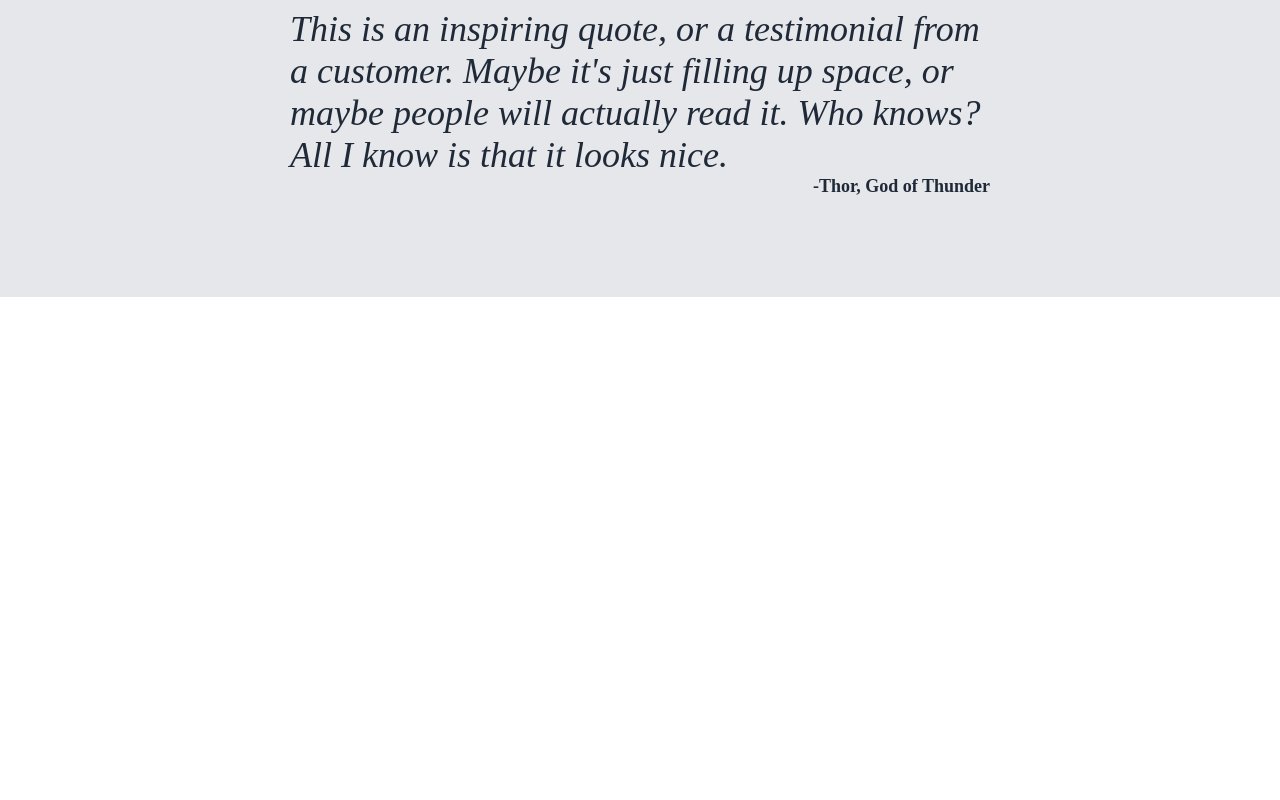
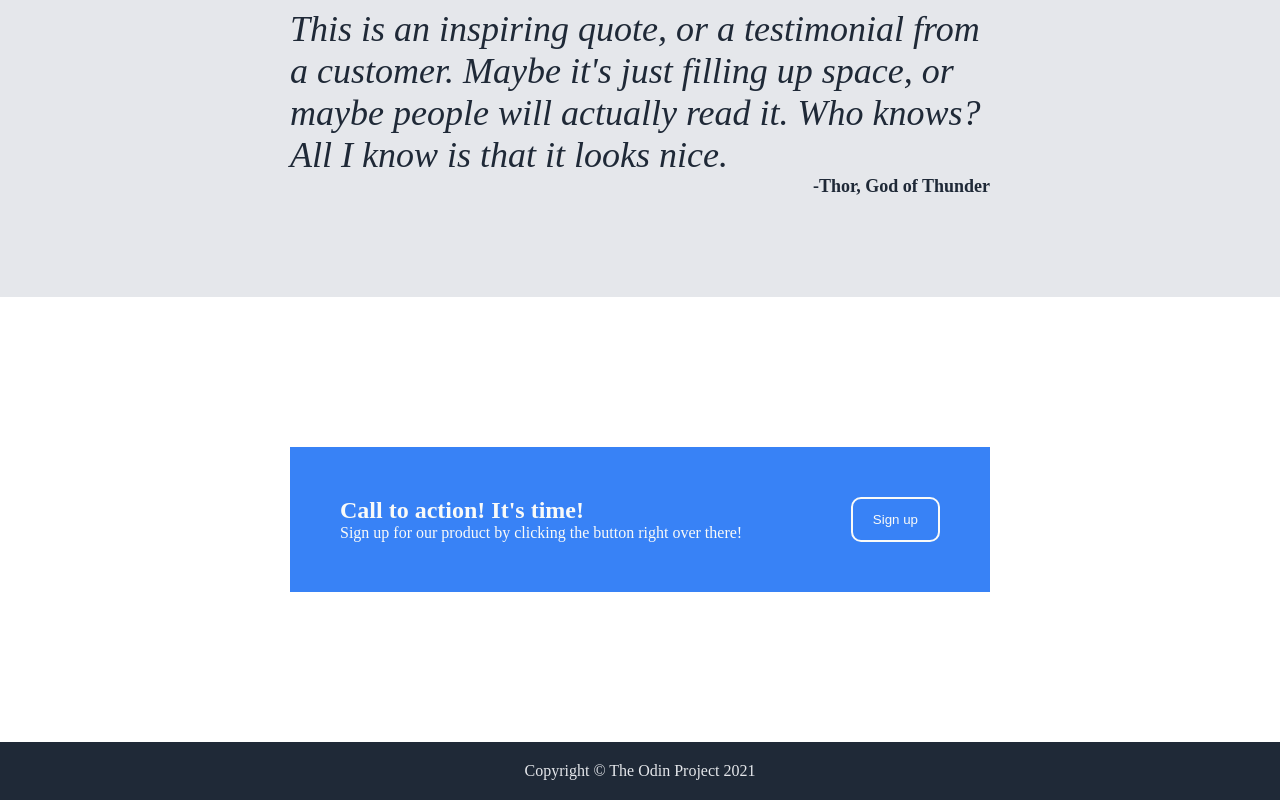
Before and after one commit to augustfrih/landing_page, a plain HTML site: page index.html in a window 1280 px wide. Shown: the part 869-1669 px from the top of the page. Before the commit the page ends 1166 px from the top, so only its background shows below. Drawn offline with Linux system fonts and the light colour scheme.

Commit message:
Completed the landing site

```diff
--- a/index.html
+++ b/index.html
@@ -74,7 +74,22 @@
             </div>
         </div>
     </div>
+    <div class="call">
+        <div class="content">
+            <div class="call-content">
+                <div class="call-text">
+                    <div class="call-header">
+                        Call to action! It's time!
+                    </div>
+                    <div class="call-body">
+                        Sign up for our product by clicking the button right over there!
+                    </div>
+                </div>
+            <button class="call-button">Sign up</button>
+            </div>
+        </div>
+    </div>
     <div class="footer">
-
+        Copyright © The Odin Project 2021
     </div>
   </body>
--- a/style.css
+++ b/style.css
@@ -166,3 +166,47 @@ ul {
     font-size: 18px;
     font-weight: 900;
 }
+
+.call {
+    display: flex;
+    flex-direction: column;
+    align-items: center;
+    padding-top: 150px;
+    padding-bottom: 150px;
+}
+
+.call-content {
+    display: flex;
+    justify-content: space-between;
+    background-color: #3882F6;
+    padding: 50px;
+}
+
+.call-text {
+    color: #F9FAF8;
+}
+
+.call-header {
+    font-size: 24px;
+    font-weight: 900;
+}
+
+.call-button {
+    background-color: #3882F6;
+    color: #F9FAF8;
+    border-color: #F9FAF8;
+    border-style: solid;
+    border-radius: 10px;
+    padding-top: 3px;
+    padding-bottom: 3px;
+    padding-right: 20px;
+    padding-left: 20px;
+}
+
+.footer {
+    background-color: #1F2937;
+    color: #E5E7EB;
+    padding: 20px;
+    display: flex;
+    justify-content: center;
+}
```
